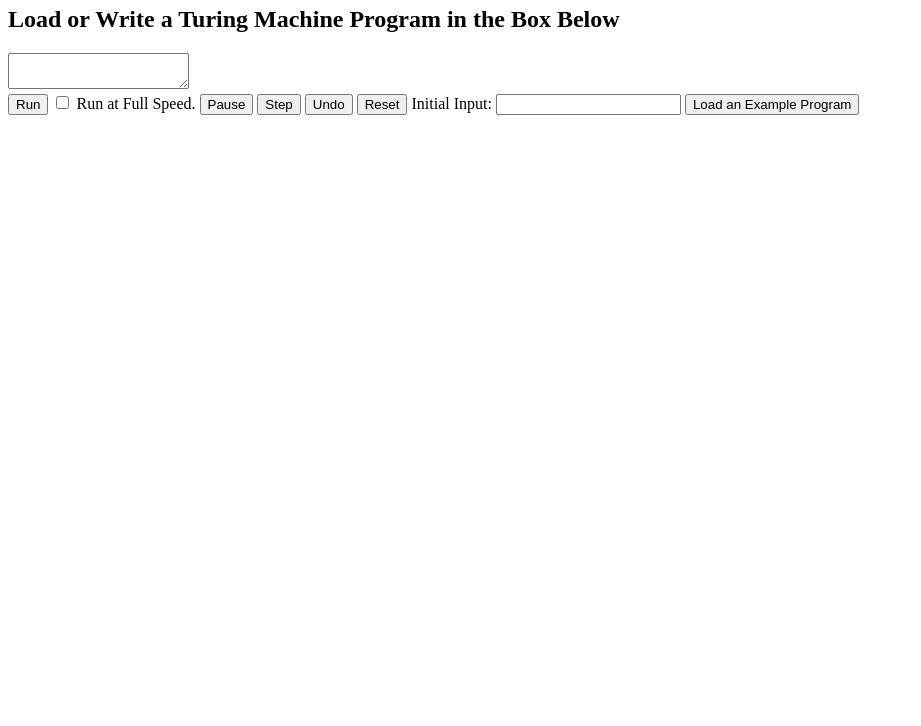
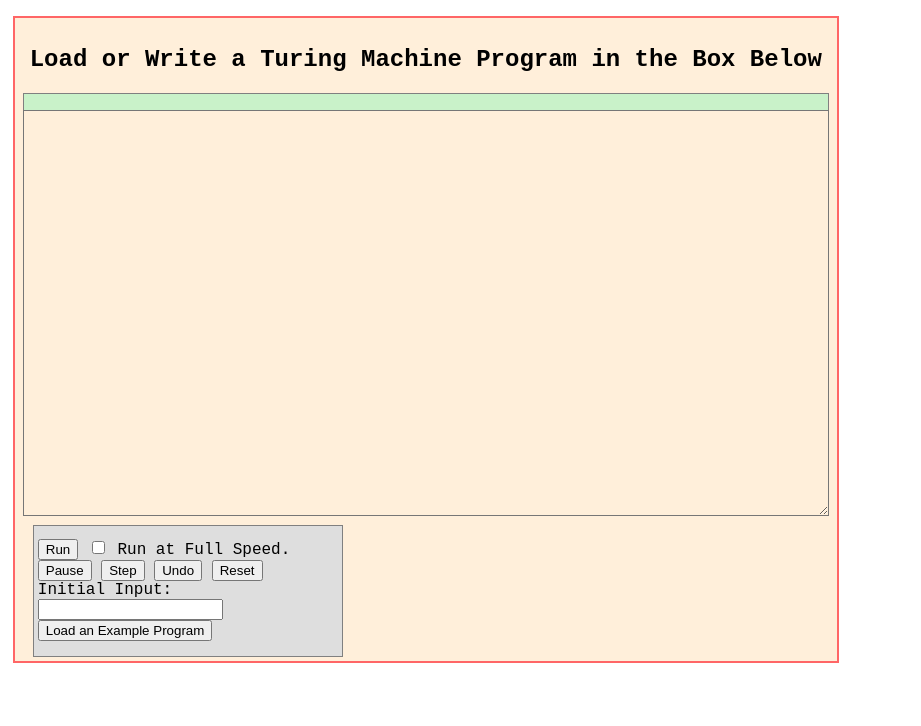
Before and after one commit to LoganBrinsmead/TuringMachine, a website: page index.html in a window 1280 px wide. Shown: the part 74-800 px from the top of the page, without its empty margins (0-921 px from the left). Drawn offline with Linux system fonts and the light colour scheme.

Commit message:
started styling

```diff
--- a/index.html
+++ b/index.html
@@ -7,13 +7,13 @@
     <body>
         <h1>Turing Machine</h1>
         <div class="Machine">
-            <div class="TapeContainer">
+            <div class="TapeContainer" class="MachineBox">
                 <div id="tape"></div>
             </div>
             <div class="MachineTopMiddleSection">
                 <div id="current-state"></div>
                 <h2>Load or Write a Turing Machine Program in the Box Below</h2>
-                <div id="steps"></div>
+                <div id="steps" class="MachineBox"></div>
             </div>
             <div class="MachineMiddleSection">
                 <textarea id="ProgramText" wrap="off" title="Turing Machine Program goes here."></textarea>
--- a/style.css
+++ b/style.css
@@ -0,0 +1,82 @@
+body {
+    margin: 0px;
+    padding: 0px;
+    font-family:'Courier New', Courier, monospace;
+}
+
+.Machine {
+    border: 2px solid #ff6666;
+    background-color: #ffefda;
+    padding-top: 0.5em;
+    padding-bottom: 0.25em;
+    padding-left: 0.5em;
+    padding-right: 0.5em;
+    margin: 10px 1%;
+    text-align: center;
+    display: inline-block;
+}
+
+.TapeContainer {
+    max-width: 90vw;
+    margin-left: 4%;
+    margin-right: 4%;
+}
+
+.MachineTopMiddleSection {
+    text-align: center;
+    height: 4em;
+    position: relative;
+    width: 100%;
+}
+
+.MachineBox {
+    border: 1px solid grey;
+    padding-top: 12px;
+    padding-bottom: 0.25em;
+    padding-left: 0.25em;
+    padding-right: 0.25em;
+    margin-top: 5px;
+    margin-bottom: 8px;
+    margin-left: 0;
+    margin-right: 0;
+    text-align: center;
+    background-color: #C9F2C9;
+    overflow: hidden;
+}
+
+.MachineMiddleSection {
+    position: relative;
+    display: table;
+}
+
+#ProgramText {
+    background-color: transparent;
+    display: inline;
+    width: 800px;
+    min-width: 600px;
+    height: 400px;
+    min-height: 250px;
+    font-family: monospace;
+    font-size: 15px;
+    line-height: 17px;
+    position: relative;
+    margin: 0px;
+}
+
+.ProgramControls {
+    min-width: 275px;
+    max-width: 300px;
+    height: 100%;
+    text-align: left;
+    margin-left: 10px;
+    border: 1px solid grey;
+    padding: 4px;
+    margin-top: 4px;
+    padding-top: 12px;
+    padding-bottom: 15px;
+    background: #dedede;
+}
+
+#current-state {
+    float: left;
+}
```
